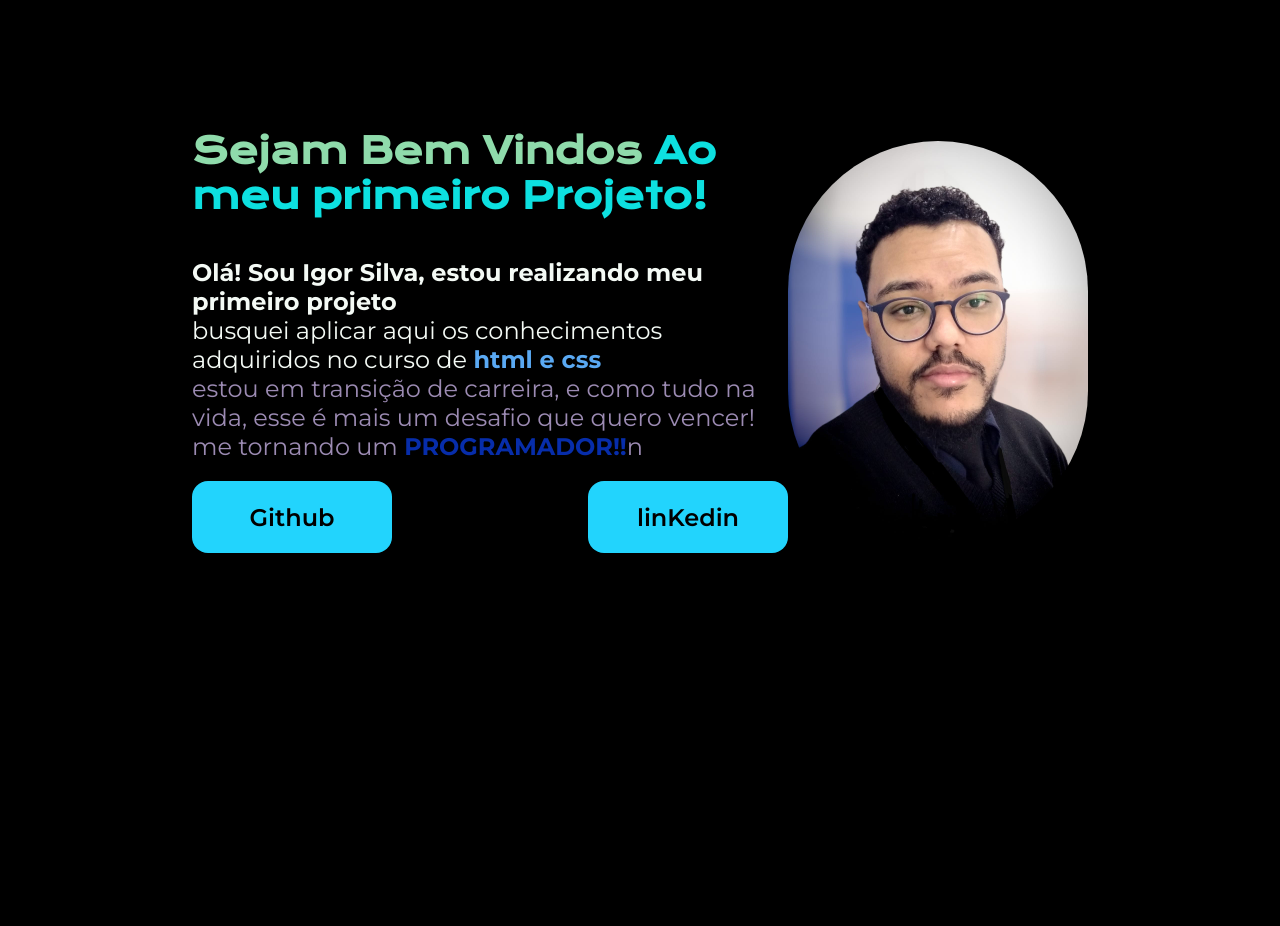
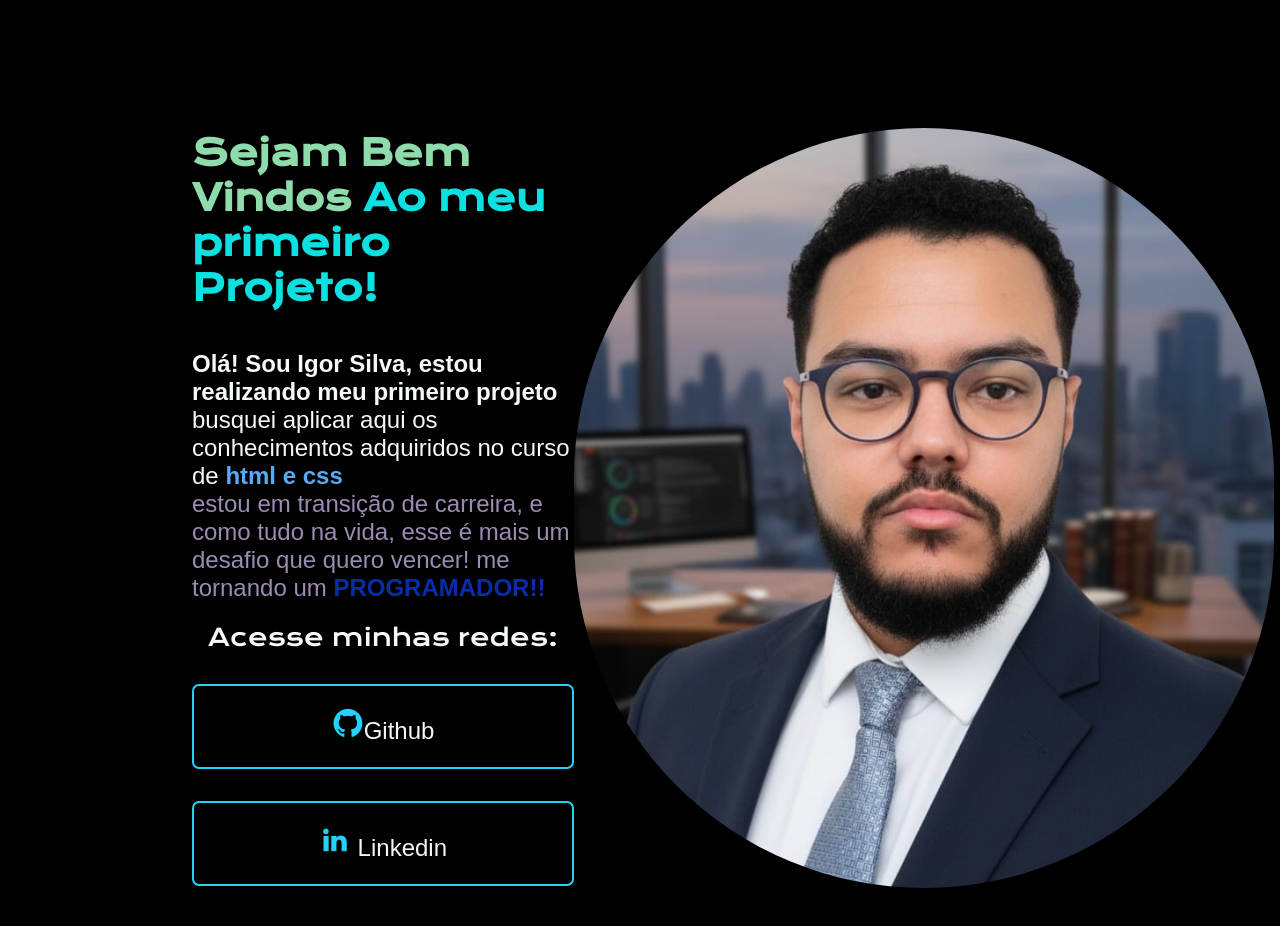
Before and after one commit to igorduarte1997/portf-lio, a plain HTML site: page index.html in a window 1280 px wide. Drawn offline with nearby package versions, Linux system fonts and the light colour scheme.

Commit message:
atualizacao da pagina

```diff
--- a/index.html
+++ b/index.html
@@ -19,16 +19,21 @@
         <h2 class="apresentacao__conteudo__texto"> Olá! Sou Igor Silva, estou realizando meu primeiro projeto</h2> <p class="apresentacao__conteudo__titulo1"> busquei aplicar aqui os conhecimentos adquiridos no curso de
              <strong class="destaque"> html e css </strong>
              <p class="importante"> estou em transição de carreira, e como tudo na vida, esse é mais um desafio
-                que quero vencer! me tornando um <strong class="sonho">PROGRAMADOR!!</strong>n
+                que quero vencer! me tornando um <strong class="sonho">PROGRAMADOR!!</strong>
              </p>
         </p>
         <div class="apresentacao__links">
+            <h2 class="apresentacao__links__subtitulo">Acesse minhas redes:</h2>
             <a class="apresentacao__links__link" href="https://github.com/igorduarte1997" target="_blank">
-                Github</a>
-                <a class="apresentacao__links__link" href="https://www.linkedin.com/in/igor-duarte97" target="_blank">linKedin</a>
+         <img src="assets/Logo Github.png">Github
+            </a>
+                <a class="apresentacao__links__link" href="https://www.linkedin.com/in/igor-duarte97" target="_blank">
+                    <img src="assets/Logo linkedin.png">
+                     Linkedin
+                    </a>
             </div>
             </section>
-              <img src="eu.jpg" alt="foto do igor"
+              <img class="apresentacao__minhafoto" src="assets/eu executivo.jpg" alt="foto do igor"
 
     </main>
     <footer></footer>
--- a/style.css
+++ b/style.css
@@ -1,4 +1,8 @@
-@import url('https://fonts.googleapis.com/css2?family=Krona+One&family=Montserrat:ital,wght@0,100..900;1,100..900&display=swap');
+/* definições de fontes */
+@font-face{
+  font-family: "krona one";
+  src: url("../fontes/KronaOne-Regular.ttf");
+}
 
 * {
 margin: 0;
@@ -20,8 +24,8 @@ color: #f4faf5;}
 h1 {
   color: #8FDBAB;}
 
-img {
-  width: 300px;
+.apresentacao__minhafoto {
+  width: 700px;
   height: auto;
   border-radius: 1000px;
 }
@@ -61,25 +65,33 @@ gap: 0px;
   font-size: 24px;
   font-family: "Montserrat", sans-serif;
 }
+
+.apresentacao__links__subtitulo{
+  font-family: "krona one",sans-serif;
+  font-weight: 400;
+  font-size: 24px;
+}
 .apresentacao__links{
   margin-top: 20px;
   display: flex;
+  flex-direction:column ;
   justify-content: space-between;
+  align-items: center;
+  gap: 32px;
+
 
 }
-a:hover{
-  background-color:#22d ;
-}
+a:hover{border: 2px solid #f52ceb;}
+
 
   .apresentacao__links__link{
-    background-color: #22d4fd;
-    width: 200px;
+   border: 2px solid #22d4fd;
+    width: 378px;
     text-align: center;
     font-family: "Montserrat", sans-serif;
-    font-weight: 600;
-    border-radius: 16px;
+    font: weight 400;
+    border-radius: 7px;
     font-size: 24px;
     padding: 21.5px 0;
     text-decoration: none;
-    color: #000000;
-  }
+    color: #f6f6f6;}
```
Also changed, not shown: assets/Logo Github.png (added), assets/Logo linkedin.png (added), assets/eu executivo.jpg (added), fontes/KronaOne-Regular.ttf (added).
